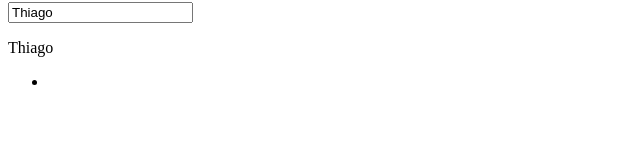
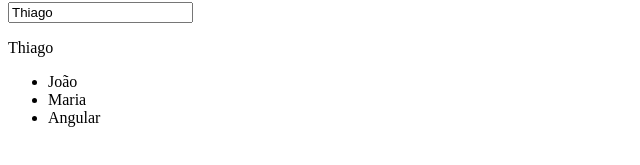
Before and after one commit to eliseusbrito/MinhaVersaoLivroAngularCasaDoCodigo, an Angular app: page / in a window 1280 px wide. Shown: the part 167-332 px from the top of the page, without its empty margins (0-640 px from the left). Built offline with nearby package versions, Linux system fonts and the light colour scheme.

Commit message:
Adicionado Diretiva ngFor para mostrar elementos do array

```diff
--- a/src/app/lista-pessoa/lista-pessoa.component.html
+++ b/src/app/lista-pessoa/lista-pessoa.component.html
@@ -2,6 +2,7 @@
 <input type="text" [(ngModel)]="nome">
 <p>{{nome}}</p>
 <ul>
-    <li>
+    <li *ngFor="let pessoa of pessoas">
+        {{pessoa}}
     </li>
 </ul>
--- a/src/app/lista-pessoa/lista-pessoa.component.ts
+++ b/src/app/lista-pessoa/lista-pessoa.component.ts
@@ -7,7 +7,7 @@ import { Component, OnInit } from '@angular/core';
 })
 export class ListaPessoaComponent implements OnInit {
 
-  pessoas!: string[];
+  pessoas: string [] = ['João', 'Maria', 'Angular'];
   nome: string = "Thiago";
 
   constructor() { }
```
